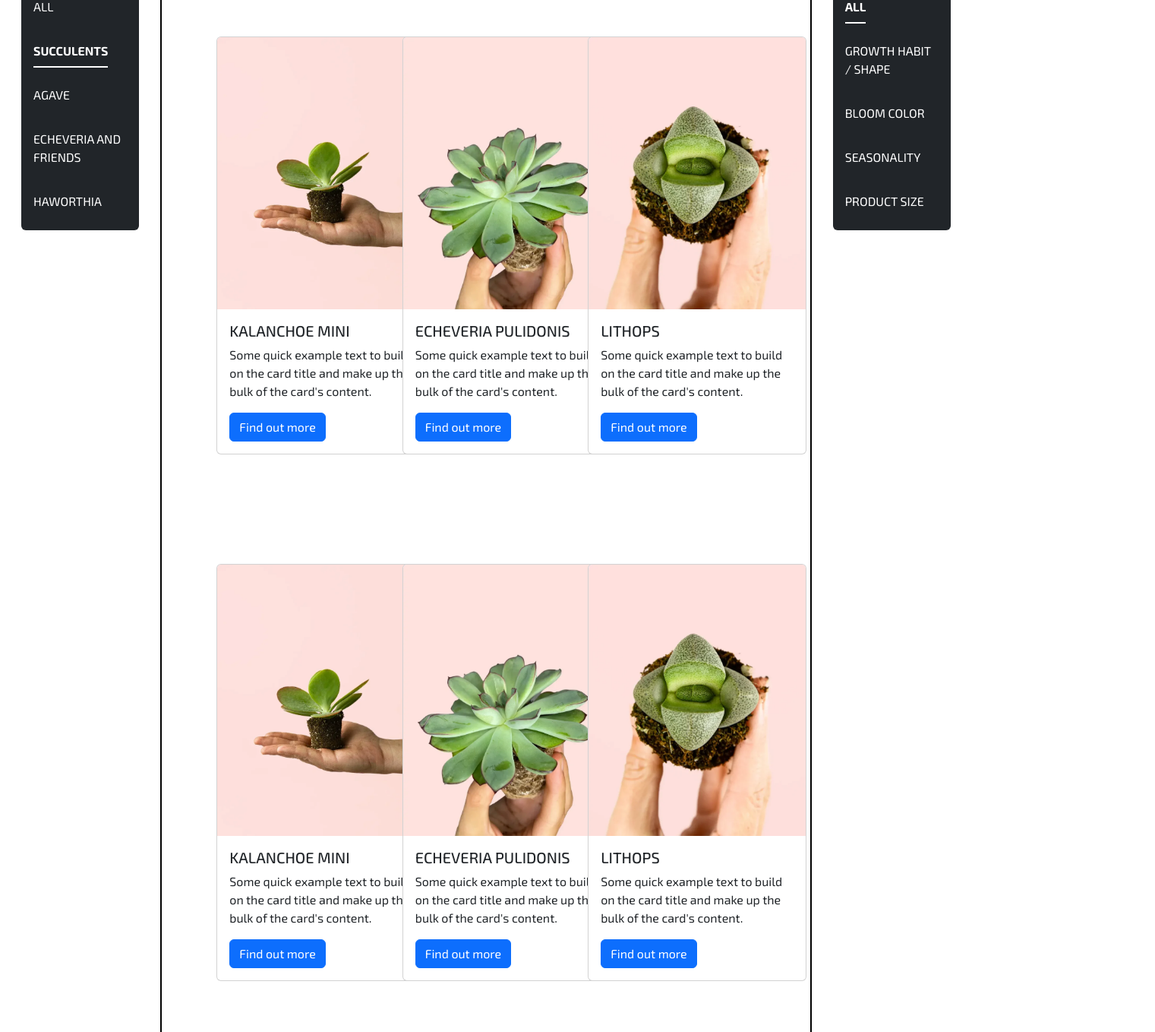
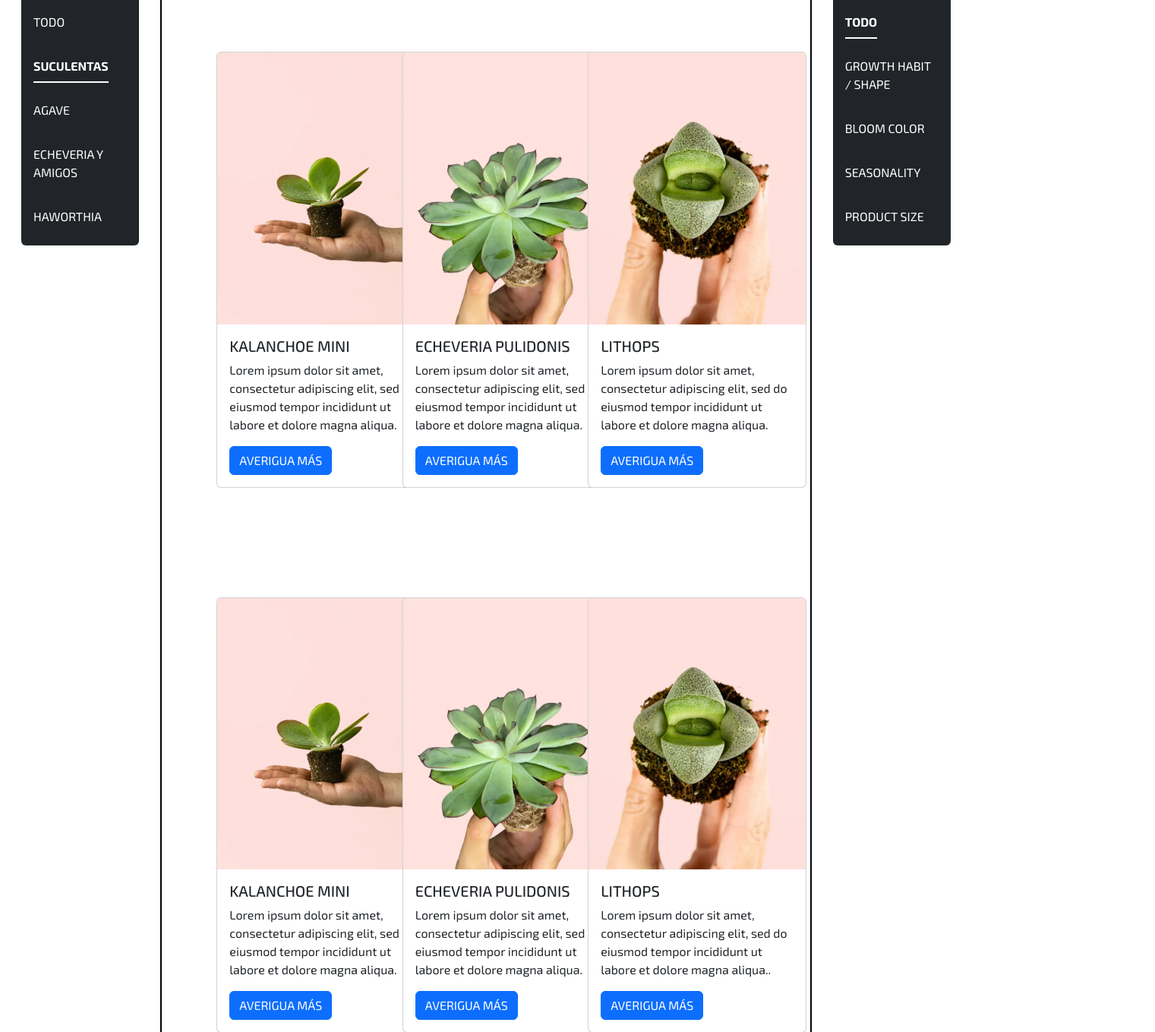
Before and after one commit to antonellaOvO/ejercicio-accesibilidad, a plain HTML site: page index.html in a window 1280 px wide. Shown: the part 678-2036 px from the top of the page at 76% size, 1521 px wide, since content can reach past the window. Drawn offline with nearby package versions, Linux system fonts and the light colour scheme; a web font is replaced by a local one.

Commit message:
modified content page to spanish

```diff
--- a/index.html
+++ b/index.html
@@ -1,5 +1,5 @@
 <!DOCTYPE html>
-<html lang="en">
+<html lang="es">
   <head>
     <meta charset="UTF-8" />
     <meta name="viewport" content="width=device-width, initial-scale=1.0" />
@@ -40,7 +40,7 @@
       href="https://fonts.googleapis.com/css2?family=Exo+2:ital,wght@0,100..900;1,100..900&family=Lexend+Tera:wght@100..900&family=Lobster&family=Rajdhani:wght@300;400;500;600;700&family=Rakkas&display=swap"
       rel="stylesheet"
     />
-    <title>Bootstrap Holy Grail</title>
+    <title>Suculentas</title>
   </head>
   <body>
     <header>
@@ -51,7 +51,9 @@
       </div>
       <nav class="navbar navbar-expand-lg bg-black" data-bs-theme="dark">
         <div class="container-fluid">
-          <a class="navbar-brand fs-1 ms-5" href="#">Succulents World</a>
+          <a class="navbar-brand fs-1 ms-5" href="#"
+            >El Mundo de las Suculentas</a
+          >
           <button
             class="navbar-toggler"
             type="button"
@@ -70,17 +72,17 @@
             <ul class="navbar-nav nav-underline">
               <li class="nav-item ps-5 pe-5">
                 <a class="nav-link active" aria-current="page" href="#"
-                  >Succulents Collection</a
+                  >Colección de Suculentas</a
                 >
               </li>
               <li class="nav-item ps-5 pe-5">
-                <a class="nav-link" href="#">Plants for beginners</a>
+                <a class="nav-link" href="#">Plantas para principantes</a>
               </li>
               <li class="nav-item ps-5 pe-5">
-                <a class="nav-link" href="#">About us</a>
+                <a class="nav-link" href="#">Sobre nosotros</a>
               </li>
               <li class="nav-item ps-5 pe-5">
-                <a class="nav-link" aria-disabled="true">Contact</a>
+                <a class="nav-link" aria-disabled="true">Contacto</a>
               </li>
             </ul>
           </div>
@@ -95,18 +97,18 @@
               class="nav nav-underline my-5 mx-3 p-3 aside-content bg-dark rounded align-items-start flex-column"
               data-bs-theme="dark"
             >
-              <h4 class="mt-3">SECTIONS</h4>
-              <a class="nav-link" href="#">ALL</a>
+              <h4 class="mt-3">SECCIONES</h4>
+              <a class="nav-link" href="#">TODO</a>
               <a class="nav-link active" aria-current="page" href="#"
-                >SUCCULENTS</a
+                >SUCULENTAS</a
               >
               <a class="nav-link" href="#">AGAVE</a>
-              <a class="nav-link" href="#">ECHEVERIA AND FRIENDS</a>
+              <a class="nav-link" href="#">ECHEVERIA Y AMIGOS</a>
               <a class="nav-link" aria-disabled="true">HAWORTHIA</a>
             </nav>
           </div>
           <div class="col-8">
-            <h1 class="mx-5 my-5 text-center">SUCCULENTS</h1>
+            <h1 class="mx-5 my-5 text-center">SUCULENTAS</h1>
             <div class="row mx-5 my-5">
               <div class="col-4 my-5">
                 <div class="card" style="width: 18rem">
@@ -119,10 +121,11 @@
                   <div class="card-body">
                     <h5 class="card-title">KALANCHOE MINI</h5>
                     <p class="card-text">
-                      Some quick example text to build on the card title and
-                      make up the bulk of the card's content.
+                      Lorem ipsum dolor sit amet, consectetur adipiscing elit,
+                      sed do eiusmod tempor incididunt ut labore et dolore magna
+                      aliqua.
                     </p>
-                    <a href="#" class="btn btn-primary">Find out more</a>
+                    <a href="#" class="btn btn-primary">AVERIGUA MÁS</a>
                   </div>
                 </div>
               </div>
@@ -137,10 +140,11 @@
                   <div class="card-body">
                     <h5 class="card-title">ECHEVERIA PULIDONIS</h5>
                     <p class="card-text">
-                      Some quick example text to build on the card title and
-                      make up the bulk of the card's content.
+                      Lorem ipsum dolor sit amet, consectetur adipiscing elit,
+                      sed do eiusmod tempor incididunt ut labore et dolore magna
+                      aliqua.
                     </p>
-                    <a href="#" class="btn btn-primary">Find out more</a>
+                    <a href="#" class="btn btn-primary">AVERIGUA MÁS</a>
                   </div>
                 </div>
               </div>
@@ -155,10 +159,11 @@
                   <div class="card-body">
                     <h5 class="card-title">LITHOPS</h5>
                     <p class="card-text">
-                      Some quick example text to build on the card title and
-                      make up the bulk of the card's content.
+                      Lorem ipsum dolor sit amet, consectetur adipiscing elit,
+                      sed do eiusmod tempor incididunt ut labore et dolore magna
+                      aliqua.
                     </p>
-                    <a href="#" class="btn btn-primary">Find out more</a>
+                    <a href="#" class="btn btn-primary">AVERIGUA MÁS</a>
                   </div>
                 </div>
               </div>
@@ -176,10 +181,11 @@
                   <div class="card-body">
                     <h5 class="card-title">KALANCHOE MINI</h5>
                     <p class="card-text">
-                      Some quick example text to build on the card title and
-                      make up the bulk of the card's content.
+                      Lorem ipsum dolor sit amet, consectetur adipiscing elit,
+                      sed do eiusmod tempor incididunt ut labore et dolore magna
+                      aliqua.
                     </p>
-                    <a href="#" class="btn btn-primary">Find out more</a>
+                    <a href="#" class="btn btn-primary">AVERIGUA MÁS</a>
                   </div>
                 </div>
               </div>
@@ -194,10 +200,11 @@
                   <div class="card-body">
                     <h5 class="card-title">ECHEVERIA PULIDONIS</h5>
                     <p class="card-text">
-                      Some quick example text to build on the card title and
-                      make up the bulk of the card's content.
+                      Lorem ipsum dolor sit amet, consectetur adipiscing elit,
+                      sed do eiusmod tempor incididunt ut labore et dolore magna
+                      aliqua.
                     </p>
-                    <a href="#" class="btn btn-primary">Find out more</a>
+                    <a href="#" class="btn btn-primary">AVERIGUA MÁS</a>
                   </div>
                 </div>
               </div>
@@ -212,10 +219,11 @@
                   <div class="card-body">
                     <h5 class="card-title">LITHOPS</h5>
                     <p class="card-text">
-                      Some quick example text to build on the card title and
-                      make up the bulk of the card's content.
+                      Lorem ipsum dolor sit amet, consectetur adipiscing elit,
+                      sed do eiusmod tempor incididunt ut labore et dolore magna
+                      aliqua..
                     </p>
-                    <a href="#" class="btn btn-primary">Find out more</a>
+                    <a href="#" class="btn btn-primary">AVERIGUA MÁS</a>
                   </div>
                 </div>
               </div>
@@ -226,8 +234,8 @@
               class="nav nav-underline my-5 mx-3 p-3 aside-content bg-dark rounded align-items-start flex-column"
               data-bs-theme="dark"
             >
-              <h4 class="mt-3">FILTERS</h4>
-              <a class="nav-link active" aria-current="page" href="#">ALL</a>
+              <h4 class="mt-3">FILTROS</h4>
+              <a class="nav-link active" aria-current="page" href="#">TODO</a>
               <a class="nav-link" href="#">GROWTH HABIT / SHAPE</a>
               <a class="nav-link" href="#">BLOOM COLOR</a>
               <a class="nav-link" href="#">SEASONALITY</a>
@@ -293,7 +301,7 @@
 
       <div class="row text-center">
         <div class="col-4">
-          <strong>Sign up for our newsletter</strong>
+          <strong>Subscríbete a nuestra newsletter</strong>
         </div>
         <div class="col-6">
           <form>
@@ -305,13 +313,13 @@
               placeholder="emailaccount@account.com"
             />
             <div id="emailHelp" class="form-text">
-              We'll never share your email with anyone else.
+              Nunca compartiremos tu email con nadie
             </div>
           </form>
         </div>
         <div class="col-2">
           <button type="submit" class="btn btn-outline-light mb-4">
-            Subscribe
+            Suscríbete
           </button>
         </div>
       </div>
```
